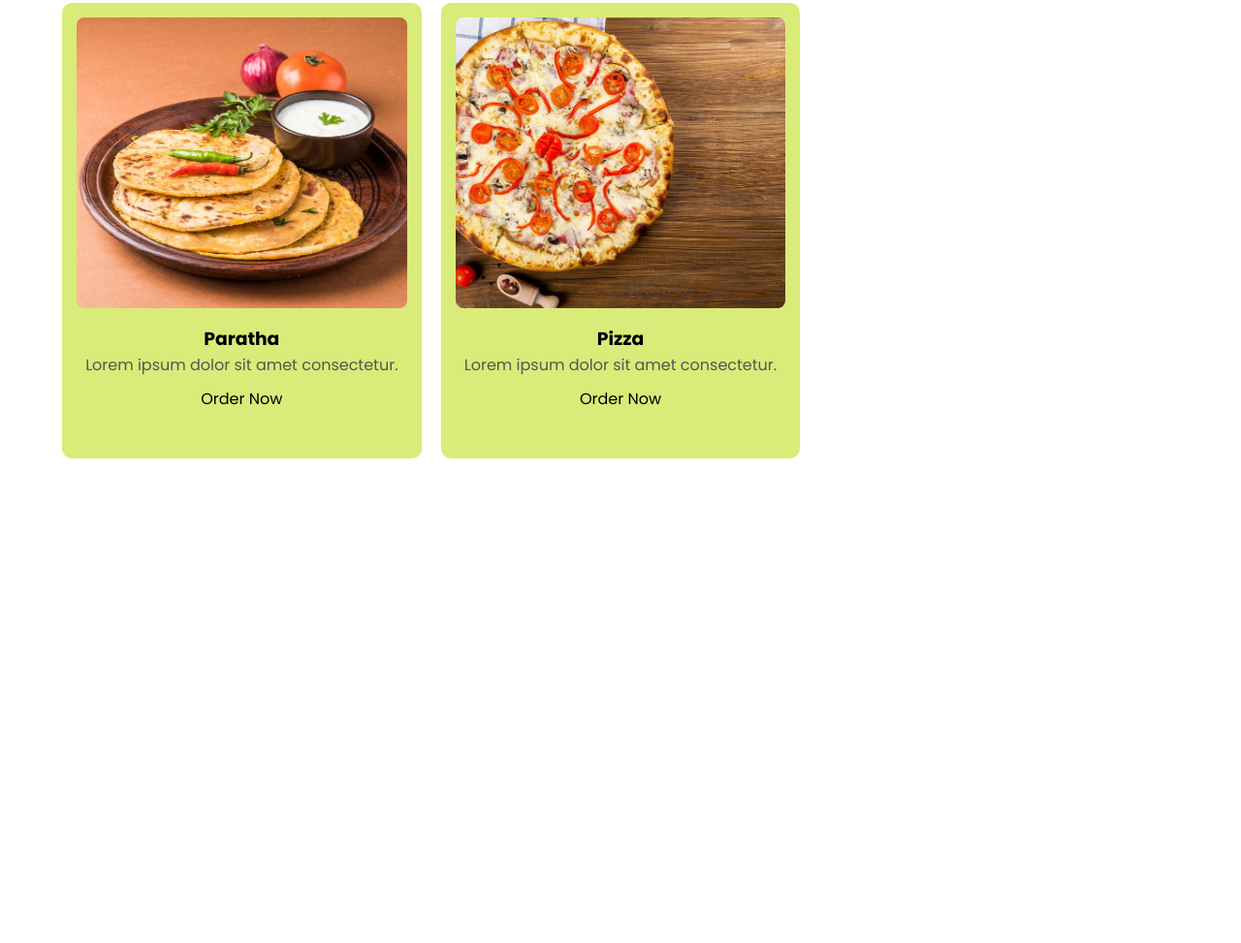
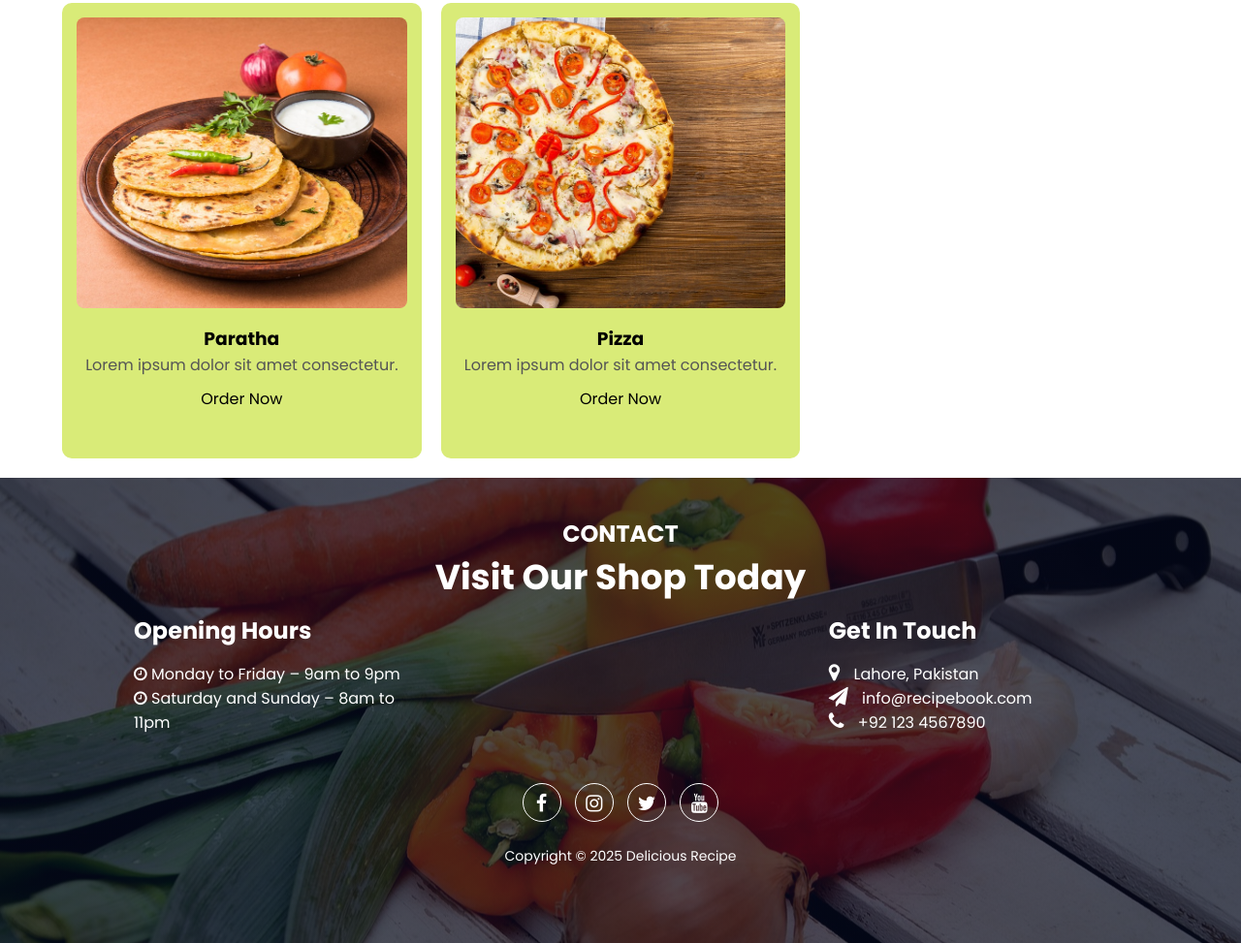
Before and after one commit to Abdullah-892/Recipe-Book, a plain HTML site: page index.html in a window 1280 px wide. Shown: the part 1568-2541 px from the top of the page at 97% size. Before the commit the page ends 2061 px from the top, so only its background shows below. Drawn offline with Linux system fonts and the light colour scheme.

Commit message:
Responsive Page

```diff
--- a/index.html
+++ b/index.html
@@ -11,6 +11,7 @@
     <link
         href="https://fonts.googleapis.com/css2?family=Poppins:ital,wght@0,100;0,200;0,300;0,400;0,500;0,600;0,700;0,800;0,900;1,100;1,200;1,300;1,400;1,500;1,600;1,700;1,800;1,900&display=swap"
         rel="stylesheet">
+        <link rel="stylesheet" href="https://stackpath.bootstrapcdn.com/font-awesome/4.7.0/css/font-awesome.min.css">
 </head>
 
 <body>
@@ -95,7 +96,37 @@
             </div>
         </div>
     </section>
-</script>
+<section id="footer">
+  <div class="title-text">
+    <h1>CONTACT</h1>
+    <p>Visit Our Shop Today</p>
+  </div>
+
+  <div class="footer-row">
+    <div class="footer-left">
+      <h1>Opening Hours</h1>
+      <p><i class="fa fa-clock-o"></i> Monday to Friday – 9am to 9pm</p>
+      <p><i class="fa fa-clock-o"></i> Saturday and Sunday – 8am to 11pm</p>
+    </div>
+
+    <div class="footer-right">
+      <h1>Get In Touch</h1>
+      <p><i class="fa fa-map-marker"></i> Lahore, Pakistan</p>
+      <p><i class="fa fa-paper-plane"></i> info@recipebook.com</p>
+      <p><i class="fa fa-phone"></i> +92 123 4567890</p>
+    </div>
+  </div>
+
+
+  <div class="social-links">
+    <i class="fa fa-facebook"></i>
+    <i class="fa fa-instagram"></i>
+    <i class="fa fa-twitter"></i>
+    <i class="fa fa-youtube"></i>
+    <p>Copyright © 2025 Delicious Recipe</p>
+  </div>
+</section>
+
 
 
 </body>
--- a/style.css
+++ b/style.css
@@ -7,7 +7,7 @@
 header{
     height: 80px;
     width: 100%;
-    background: hsl(0, 95%, 63%);
+    background: hsl(0, 80%, 71%);
     color: #555;
     display: flex;
     align-items: center;
@@ -194,6 +194,98 @@ margin-bottom: 30px;
     display: block;
     text-align: right;
 }
+
+
+/* Footer */
+#footer {
+    position: relative;
+    background-image:linear-gradient(rgba(4, 9, 30, 0.7), rgba(4, 9, 30, 0.7)), url(vegetable.jpg);
+    width: 100%;
+    min-height: 60vh;
+    padding: 40px 0;
+    background-position: center;
+    background-size: cover;
+    color: #fff;
+}
+
+.title-text h1{
+text-align: center;
+}
+.title-text p{
+    text-align: center;
+    font-size: 36px;
+    font-weight: 700;
+}
+
+.footer-row {
+    width: 80%;
+    margin: auto;
+    display: flex;
+    justify-content: space-between;
+    flex-wrap: wrap;
+    color: #fff;
+}
+
+.footer-left, .footer-right {
+    flex-basis: 30%;
+    padding: 10px;
+}
+
+.footer-left h1, .footer-right h1 {
+    margin-bottom: 15px;
+}
+footer-left .fa, .footer-right .fa {
+    font-size: 20px;
+    color: #fff;  /* 🔹 white rakho taake visible ho */
+    margin-right: 10px;
+}
+.social-links {
+    position: relative;
+    z-index: 1;
+    margin-top: 30px;
+    text-align: center;
+}
+
+.social-links .fa {
+    height: 40px;
+    width: 40px;
+    font-size: 20px;
+    line-height: 40px;
+    border: 1px solid #fff;
+    border-radius: 50%;
+    margin: 10px 5px;
+    color: #fff;
+    cursor: pointer;
+    transition: 0.5s;
+    text-align: center;
+}
+
+.social-links .fa:hover {
+    background: #fff;
+    color: #000;
+}
+
+.social-links p {
+    margin-top: 15px;
+    color: #fff;
+    font-size: 14px;
+}
+
+/* Responsive */
+@media only screen and (max-width:768px) {
+    .footer-row {
+        flex-direction: column;
+        text-align: center;
+    }
+    .title-text p{
+        font-size: 20px;
+    }
+    .footer-left, .footer-right {
+        flex-basis: 100%;
+    }
+}
+
+
 @media only screen and (min-width:768px) {
  .menu-icon{
     display: none;
```
